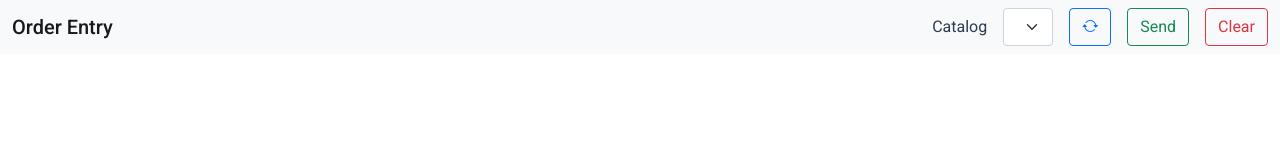
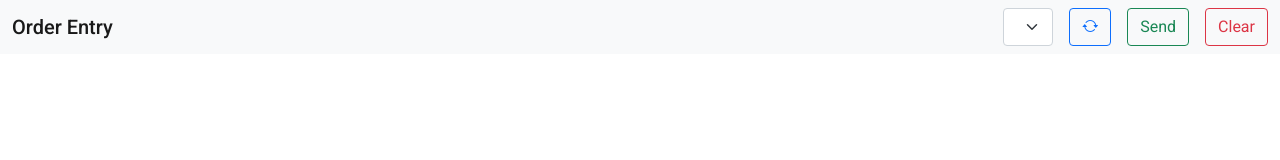
Before and after one commit to invine/oe-app, a Vue app: page / in a window 1280 px wide. Shown: the top 160 px of the page. Built offline with nearby package versions, Linux system fonts and the light colour scheme; what vue-uuid would draw is missing.

Commit message:
final changes to style

```diff
--- a/src/components/OrderItems.vue
+++ b/src/components/OrderItems.vue
@@ -23,7 +23,7 @@
         Add Order Item
       </button> -->
       <button
-        class="btn btn-outline-link"
+        class="btn btn-outline-link px-2"
         v-on:click="addOrderItem"
       >
         <i class="bi bi-plus-circle" style="font-size: 2rem"></i>
--- a/src/components/TheHeader.vue
+++ b/src/components/TheHeader.vue
@@ -3,9 +3,9 @@
     <div class="container-fluid">
       <span class="navbar-brand mb-0 h1">Order Entry</span>
       <div class="row g-3 align-items-center">
-        <div class="col-auto">
+              <!-- <div class="col-auto">
           <label class="col-form-label">Catalog</label>
-        </div>
+        </div> -->
         <div class="col-auto">
           <select
             class="form-select"
```
